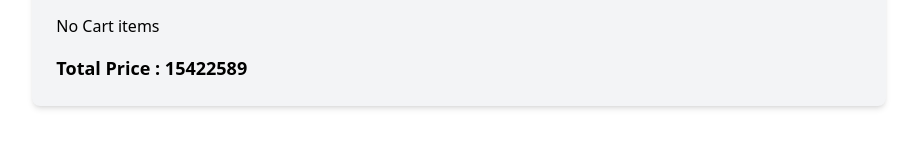
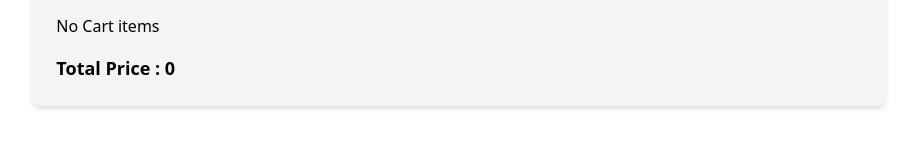
Before and after one commit to arjunmazumder/PhiMart-client, a React (Vite) app: page / in a window 1280 px wide. Shown: the part 206-350 px from the top of the page, without its empty margins (181-1098 px from the left). Built offline with nearby package versions, Linux system fonts and the light colour scheme.

Commit message:
total cart price implementation done

```diff
--- a/src/cart/CartAdd.jsx
+++ b/src/cart/CartAdd.jsx
@@ -68,6 +68,13 @@ const CartAdd = () => {
     }
 
 
+    // Calculate total Price
+
+    const totalPrice = cart.reduce(
+    (total, item) => total + item.price * item.quantity,0);
+
+
+
 
     return (
         <div className="w-2/3 mx-auto bg-gray-100 rounded-lg p-6 shadow-md mt-10">
@@ -107,7 +114,7 @@ const CartAdd = () => {
             {/* Total Price */}
 
             <div className="mt-4 font-bold text-lg">
-                Total Price : 15422589
+                Total Price : {totalPrice}
             </div>
 
 
```
